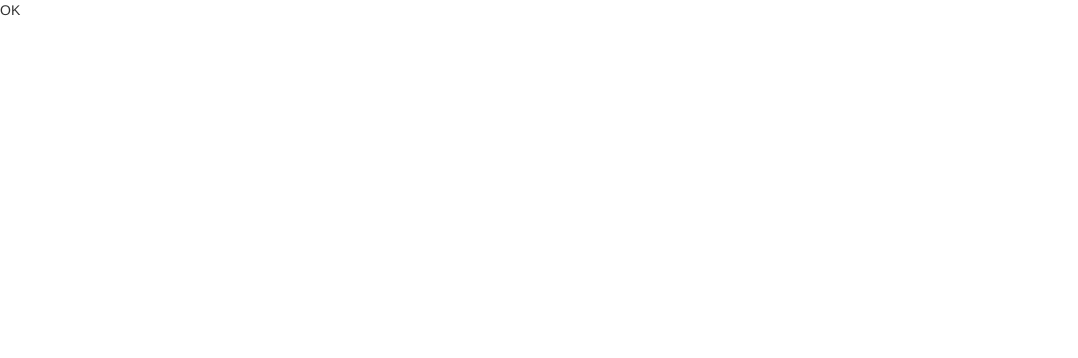
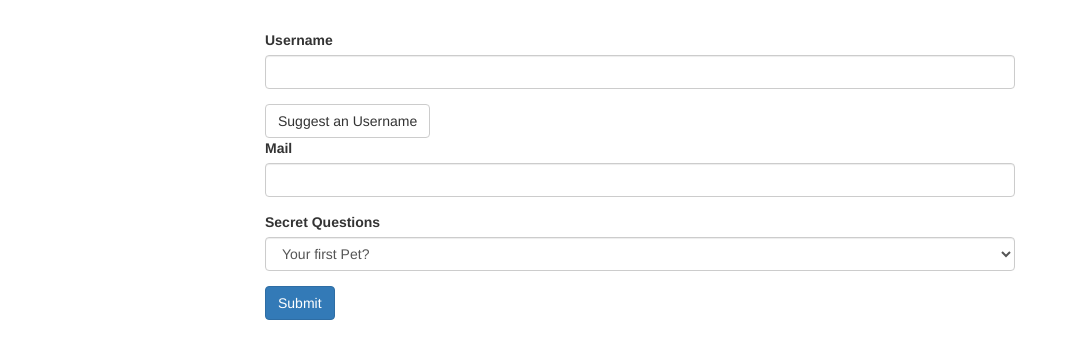
Before and after one commit to nimappl/angular-practice, an Angular app: page / in a window 1280 px wide. Shown: the top 358 px of the page, without its empty margins (0-1078 px from the left). Built offline with nearby package versions, Linux system fonts and the light colour scheme.

Commit message:
Starter Setup

```diff
--- a/src/app/app.component.css
+++ b/src/app/app.component.css
@@ -0,0 +1,3 @@
+.container {
+  margin-top: 30px;
+}
--- a/src/app/app.component.html
+++ b/src/app/app.component.html
@@ -1 +1,27 @@
-OK
+<div class="container">
+  <div class="row">
+    <div class="col-xs-12 col-sm-10 col-md-8 col-sm-offset-1 col-md-offset-2">
+      <form>
+        <div id="user-data">
+          <div class="form-group">
+            <label for="username">Username</label>
+            <input type="text" id="username" class="form-control">
+          </div>
+          <button class="btn btn-default" type="button">Suggest an Username</button>
+          <div class="form-group">
+            <label for="email">Mail</label>
+            <input type="email" id="email" class="form-control">
+          </div>
+        </div>
+        <div class="form-group">
+          <label for="secret">Secret Questions</label>
+          <select id="secret" class="form-control">
+            <option value="pet">Your first Pet?</option>
+            <option value="teacher">Your first teacher?</option>
+          </select>
+        </div>
+        <button class="btn btn-primary" type="submit">Submit</button>
+      </form>
+    </div>
+  </div>
+</div>
--- a/src/app/app.component.ts
+++ b/src/app/app.component.ts
@@ -5,4 +5,8 @@
   templateUrl: './app.component.html',
   styleUrls: ['./app.component.css']
 })
-export class AppComponent { }
+export class AppComponent {
+  suggestUserName() {
+    const suggestedName = 'Superuser';
+  }
+}
--- a/src/app/app.module.ts
+++ b/src/app/app.module.ts
@@ -1,5 +1,7 @@
 import { BrowserModule } from '@angular/platform-browser';
 import { NgModule } from '@angular/core';
+import { FormsModule } from '@angular/forms';
+
 
 import { AppComponent } from './app.component';
 
@@ -8,7 +10,8 @@
     AppComponent
   ],
   imports: [
-    BrowserModule
+    BrowserModule,
+    FormsModule,
   ],
   providers: [],
   bootstrap: [AppComponent]
```
